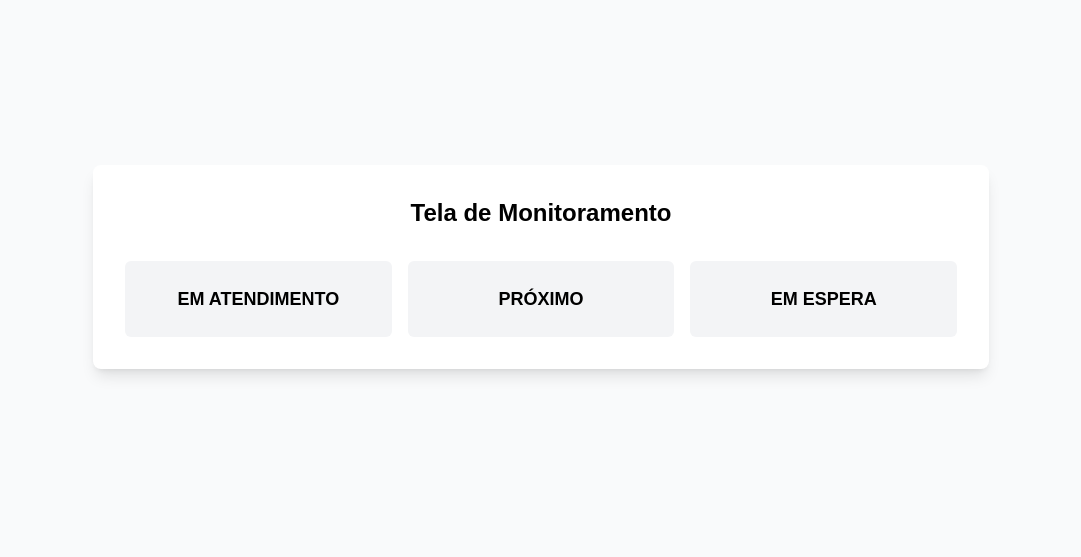
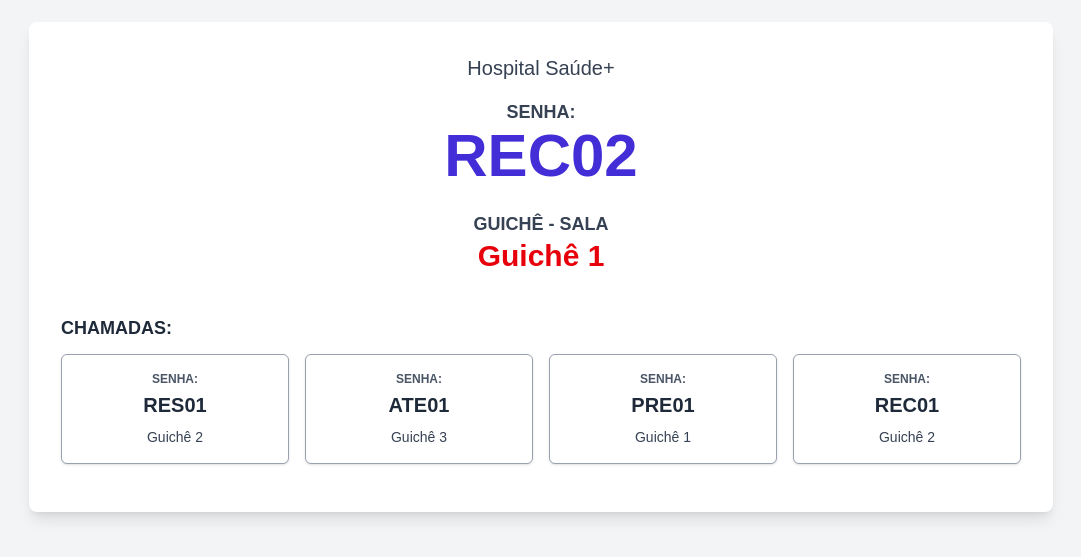
Before and after one commit to deivysonjds/healsync-f, a Next.js app in the folder front-healsync/: page /pages/monitor in a window 1280 px wide. Shown: the part 133-690 px from the top of the page, without its empty margins (99-1180 px from the left). Built offline with nearby package versions, Linux system fonts and the light colour scheme.

Commit message:
fix(monitor): ajusta layout com guichê e últimas senhas chamadas - Carlos Borba

```diff
--- a/front-healsync/src/app/pages/monitor/page.jsx
+++ b/front-healsync/src/app/pages/monitor/page.jsx
@@ -1,12 +1,36 @@
 export default function MonitorPage() {
   return (
-    <div className="min-h-screen flex items-center justify-center bg-gray-50">
-      <div className="bg-white p-8 rounded-lg shadow-lg w-full max-w-4xl">
-        <h1 className="text-2xl font-bold text-center mb-8">Tela de Monitoramento</h1>
-        <div className="grid grid-cols-3 gap-4">
-          <div className="bg-gray-100 p-6 rounded-md text-center font-semibold text-lg">EM ATENDIMENTO</div>
-          <div className="bg-gray-100 p-6 rounded-md text-center font-semibold text-lg">PRÓXIMO</div>
-          <div className="bg-gray-100 p-6 rounded-md text-center font-semibold text-lg">EM ESPERA</div>
+    <div className="min-h-screen bg-gray-100 flex items-center justify-center py-10 px-4">
+      <div className="bg-white rounded-lg shadow-lg p-8 w-full max-w-5xl">
+        {/* Cabeçalho */}
+        <div className="text-center mb-10">
+          <h1 className="text-xl font-medium text-gray-700">Hospital Saúde+</h1>
+          <p className="mt-4 text-lg font-semibold text-gray-700">SENHA:</p>
+          <h2 className="text-6xl font-bold text-indigo-700">REC02</h2>
+          <p className="mt-6 text-lg font-semibold text-gray-700">GUICHÊ - SALA</p>
+          <h3 className="text-3xl font-bold text-red-600">Guichê 1</h3>
+        </div>
+
+        {/* Chamadas */}
+        <div className="mb-4">
+          <h4 className="text-lg font-bold text-gray-800 mb-3">CHAMADAS:</h4>
+          <div className="grid grid-cols-2 md:grid-cols-4 gap-4">
+            {[
+              { senha: "RES01", guiche: "Guichê 2" },
+              { senha: "ATE01", guiche: "Guichê 3" },
+              { senha: "PRE01", guiche: "Guichê 1" },
+              { senha: "REC01", guiche: "Guichê 2" },
+            ].map((item, index) => (
+              <div
+                key={index}
+                className="bg-white border border-gray-400 shadow rounded-md p-4 text-center"
+              >
+                <p className="text-xs font-bold text-gray-600 mb-1">SENHA:</p>
+                <p className="text-xl font-bold text-gray-800">{item.senha}</p>
+                <p className="text-sm text-gray-700 mt-2">{item.guiche}</p>
+              </div>
+            ))}
+          </div>
         </div>
       </div>
     </div>
```
